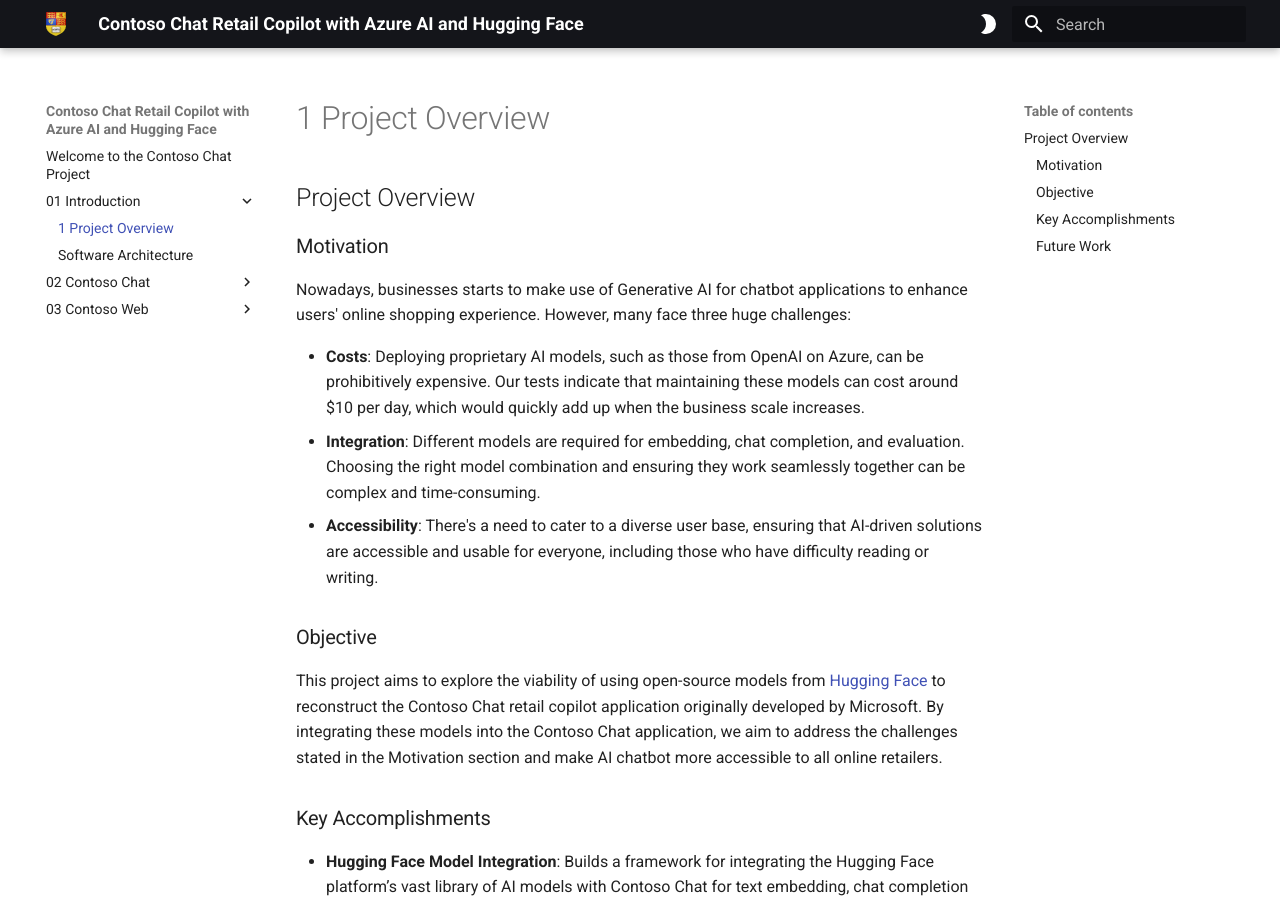
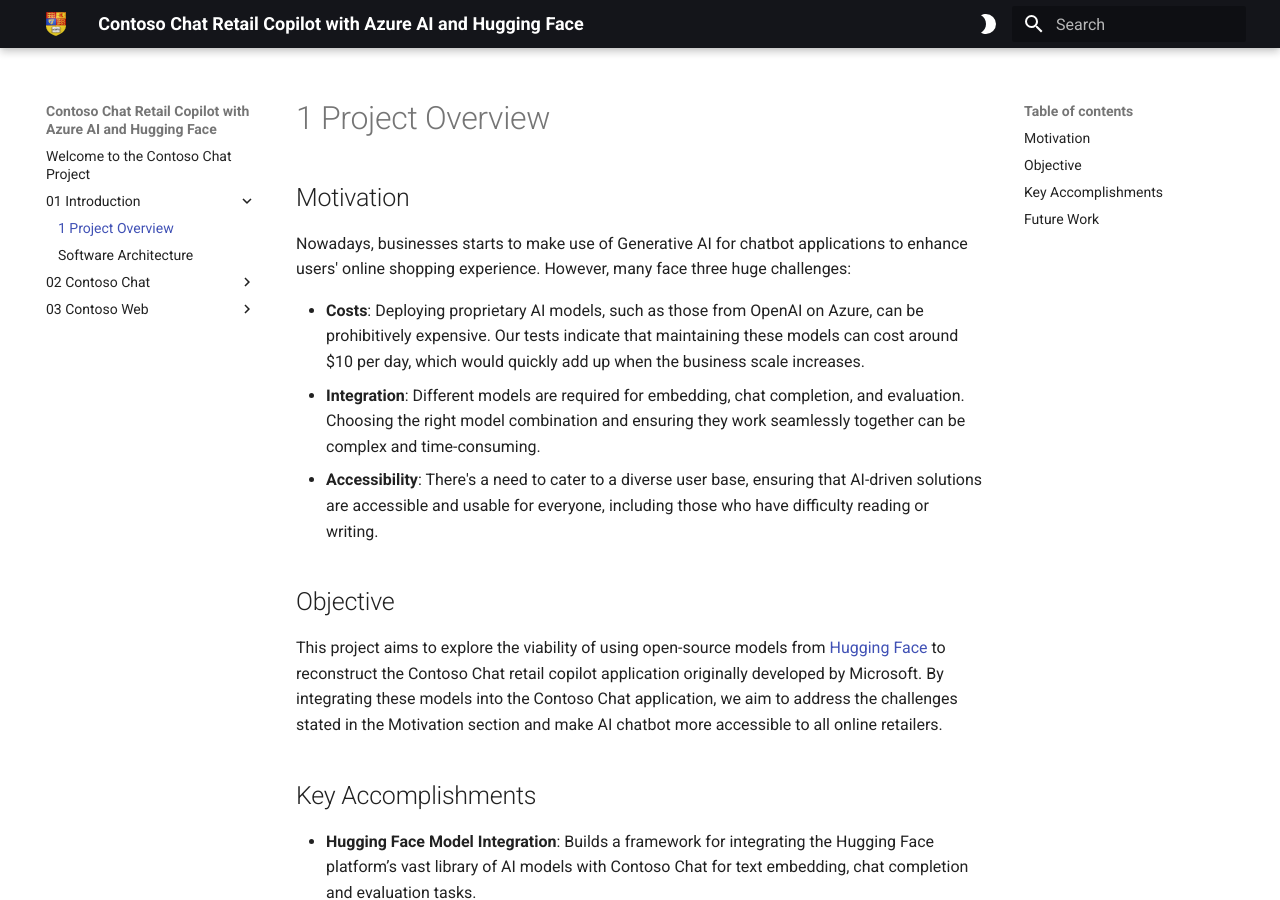
Before and after one commit to Microsoft-Contoso-Group-Project/website, an MkDocs documentation site: the page built from docs/01 Introduction/1 Project Overview.md, in a window 1280 px wide and 900 px high. Built offline with MkDocs 1.6.1 and Material for MkDocs 9.7.7, drawn with Linux system fonts in a browser that asks for light colours.

Commit message:
title change

```diff
--- a/docs/01 Introduction/1 Project Overview.md
+++ b/docs/01 Introduction/1 Project Overview.md
@@ -8,11 +8,11 @@
 - **Integration**: Different models are required for embedding, chat completion, and evaluation. Choosing the right model combination and ensuring they work seamlessly together can be complex and time-consuming.
 - **Accessibility**: There's a need to cater to a diverse user base, ensuring that AI-driven solutions are accessible and usable for everyone, including those who have difficulty reading or writing.
 
-### Objective
+## Objective
 
 This project aims to explore the viability of using open-source models from [Hugging Face](https://huggingface.co) to reconstruct the Contoso Chat retail copilot application originally developed by Microsoft. By integrating these models into the Contoso Chat application, we aim to address the challenges stated in the Motivation section and make AI chatbot more accessible to all online retailers.
 
-### Key Accomplishments
+## Key Accomplishments
 
 - **Hugging Face Model Integration**: Builds a framework for integrating the Hugging Face platform’s vast library of AI models with Contoso Chat for text embedding, chat completion and evaluation tasks.
 - **Enhanced UI**: Introduces a new audio input/output feature to improve user accessibility.
@@ -20,7 +20,7 @@
 
 Our testing shows promising results in terms of AI accuracy and user satisfaction. The documentation provides detailed insights into the development process and our learnings.
 
-### Future Work
+## Future Work
 
 We plan to enhance the project with several key developments:
 
```
Also changed, not shown: other parts of docs/01 Introduction/1 Project Overview.md (+2 -2 lines).
